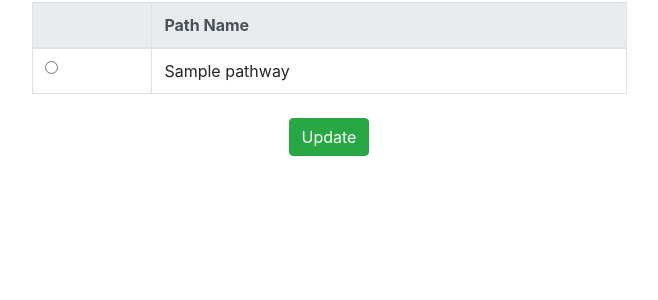
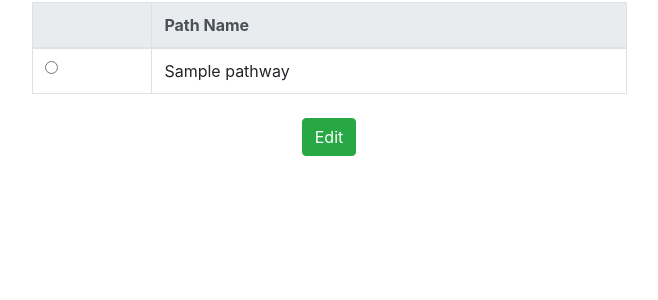
Before and after one commit to milleneleao/ProjectMicrowave, a PHP site: page /part2/editDisplay.php in a window 1280 px wide. Shown: the part 288-588 px from the top of the page, without its empty margins (311-969 px from the left). Run offline with PHP 8.4, Linux system fonts and the light colour scheme; tables that the repository leaves empty hold one stand-in row (values such as "Sample post").

Commit message:
edit part

```diff
--- a/db/dbFunctions.php
+++ b/db/dbFunctions.php
@@ -246,7 +246,7 @@ function validateMidPoints($data,$line){
                 $error_msgs[] =  $msg ."the field is requires";
             break;
             }
-            else if(strlen($data[$i]) > 50){
+            else if(!is_numeric($data[$i])){
                 $error_msgs[] =  $msg ."The value should be numeric";
             break;
             }
--- a/part2/editDisplay.php
+++ b/part2/editDisplay.php
@@ -79,7 +79,7 @@
                  		</tbody>
                   	</table>
     				<div class="col-12 py-2" style="text-align: center;">
-					  <button type="button" class="btn btn-success" id="update_btn">Update</button>
+					  <button type="button" class="btn btn-success" id="update_btn">Edit</button>
     				</div>
   				</form>
     		  <div class="col-3"></div>
```
